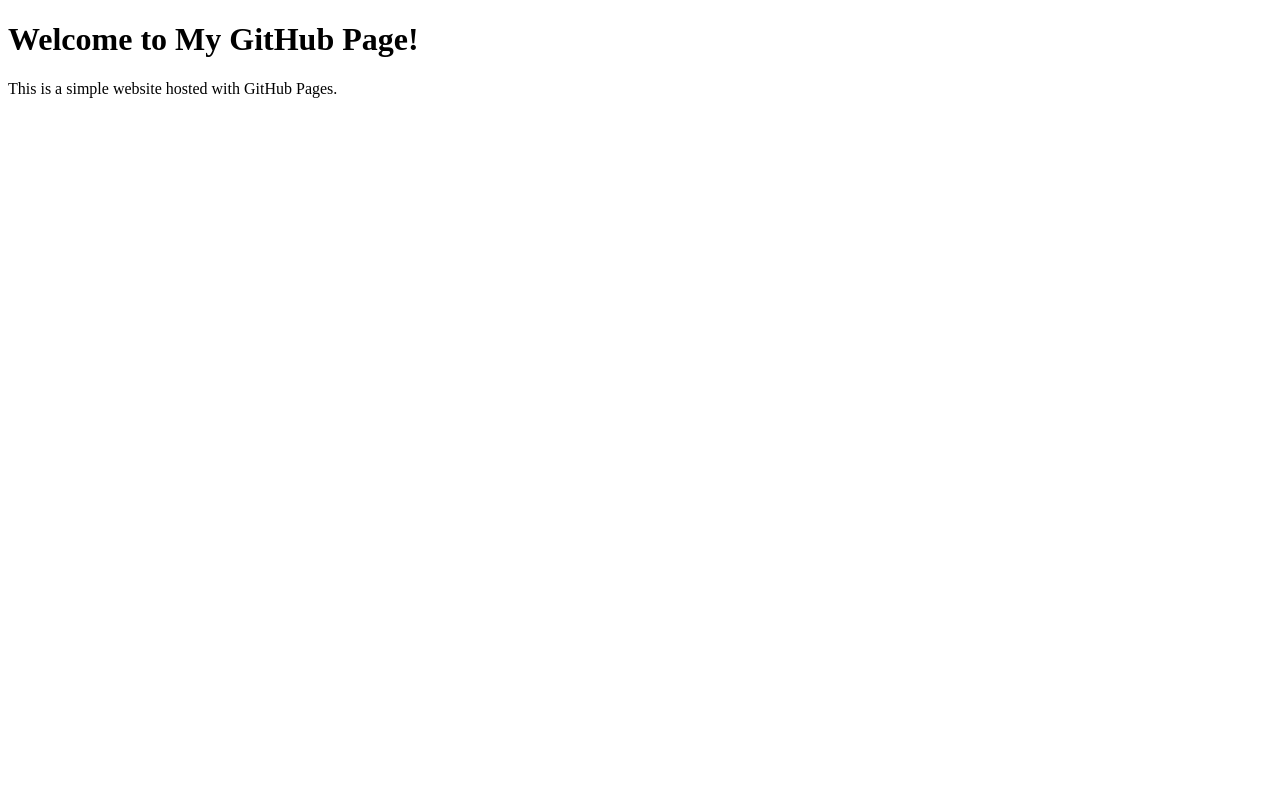
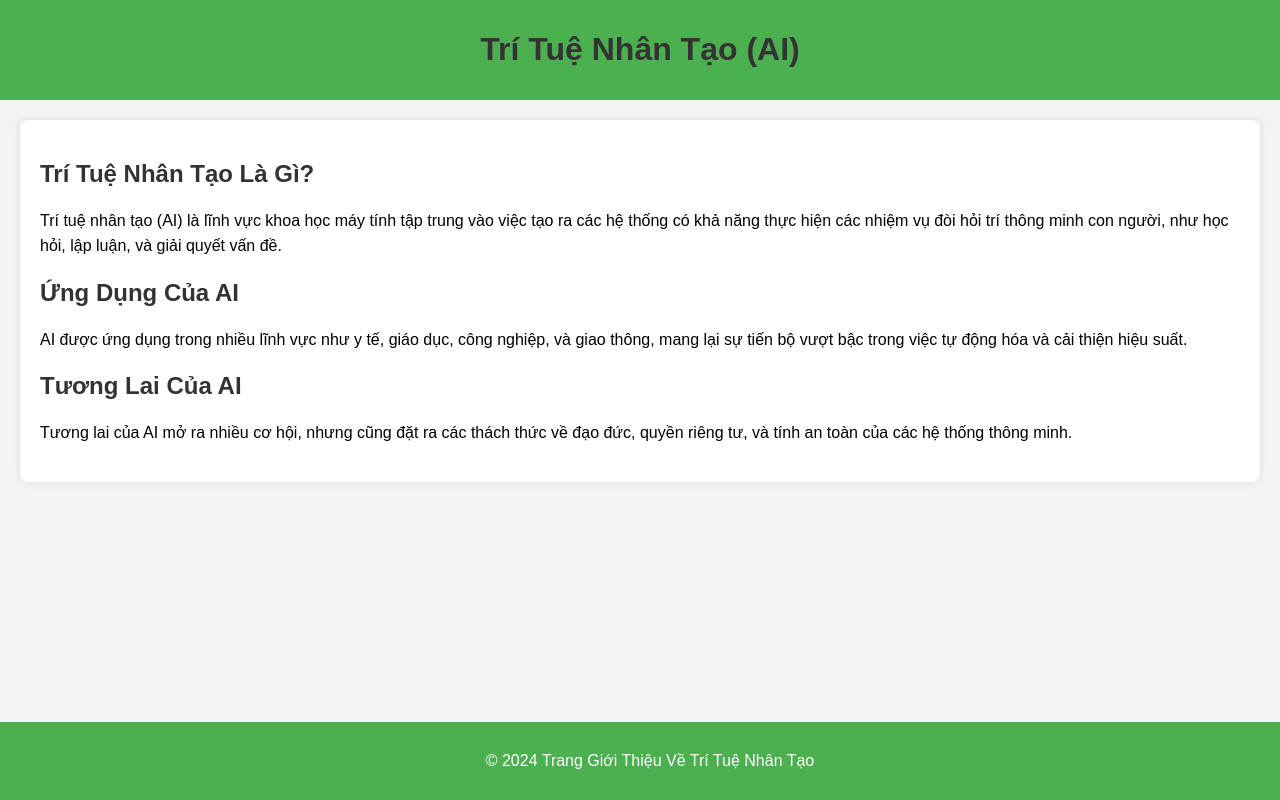
Before and after one commit to RedBear79/RedBear79.github.io, a plain HTML site: page index.html in a window 1280 px wide. Drawn offline with Linux system fonts and the light colour scheme.

Commit message:
Update index.html

```diff
--- a/index.html
+++ b/index.html
@@ -1,12 +1,66 @@
 <!DOCTYPE html>
-<html lang="en">
+<html lang="vi">
 <head>
     <meta charset="UTF-8">
     <meta name="viewport" content="width=device-width, initial-scale=1.0">
-    <title>My GitHub Page</title>
+    <title>Giới Thiệu Về Trí Tuệ Nhân Tạo</title>
+    <style>
+        body {
+            font-family: Arial, sans-serif;
+            background-color: #f4f4f4;
+            margin: 0;
+            padding: 0;
+        }
+        header {
+            background-color: #4CAF50;
+            color: white;
+            padding: 10px 0;
+            text-align: center;
+        }
+        .content {
+            padding: 20px;
+            margin: 20px;
+            background-color: white;
+            border-radius: 8px;
+            box-shadow: 0 0 10px rgba(0, 0, 0, 0.1);
+        }
+        h1, h2 {
+            color: #333;
+        }
+        p {
+            line-height: 1.6;
+        }
+        footer {
+            background-color: #4CAF50;
+            color: white;
+            text-align: center;
+            padding: 10px;
+            position: fixed;
+            width: 100%;
+            bottom: 0;
+        }
+    </style>
 </head>
 <body>
-    <h1>Welcome to My GitHub Page!</h1>
-    <p>This is a simple website hosted with GitHub Pages.</p>
+
+<header>
+    <h1>Trí Tuệ Nhân Tạo (AI)</h1>
+</header>
+
+<div class="content">
+    <h2>Trí Tuệ Nhân Tạo Là Gì?</h2>
+    <p>Trí tuệ nhân tạo (AI) là lĩnh vực khoa học máy tính tập trung vào việc tạo ra các hệ thống có khả năng thực hiện các nhiệm vụ đòi hỏi trí thông minh con người, như học hỏi, lập luận, và giải quyết vấn đề.</p>
+
+    <h2>Ứng Dụng Của AI</h2>
+    <p>AI được ứng dụng trong nhiều lĩnh vực như y tế, giáo dục, công nghiệp, và giao thông, mang lại sự tiến bộ vượt bậc trong việc tự động hóa và cải thiện hiệu suất.</p>
+
+    <h2>Tương Lai Của AI</h2>
+    <p>Tương lai của AI mở ra nhiều cơ hội, nhưng cũng đặt ra các thách thức về đạo đức, quyền riêng tư, và tính an toàn của các hệ thống thông minh.</p>
+</div>
+
+<footer>
+    <p>&copy; 2024 Trang Giới Thiệu Về Trí Tuệ Nhân Tạo</p>
+</footer>
+
 </body>
 </html>
```
